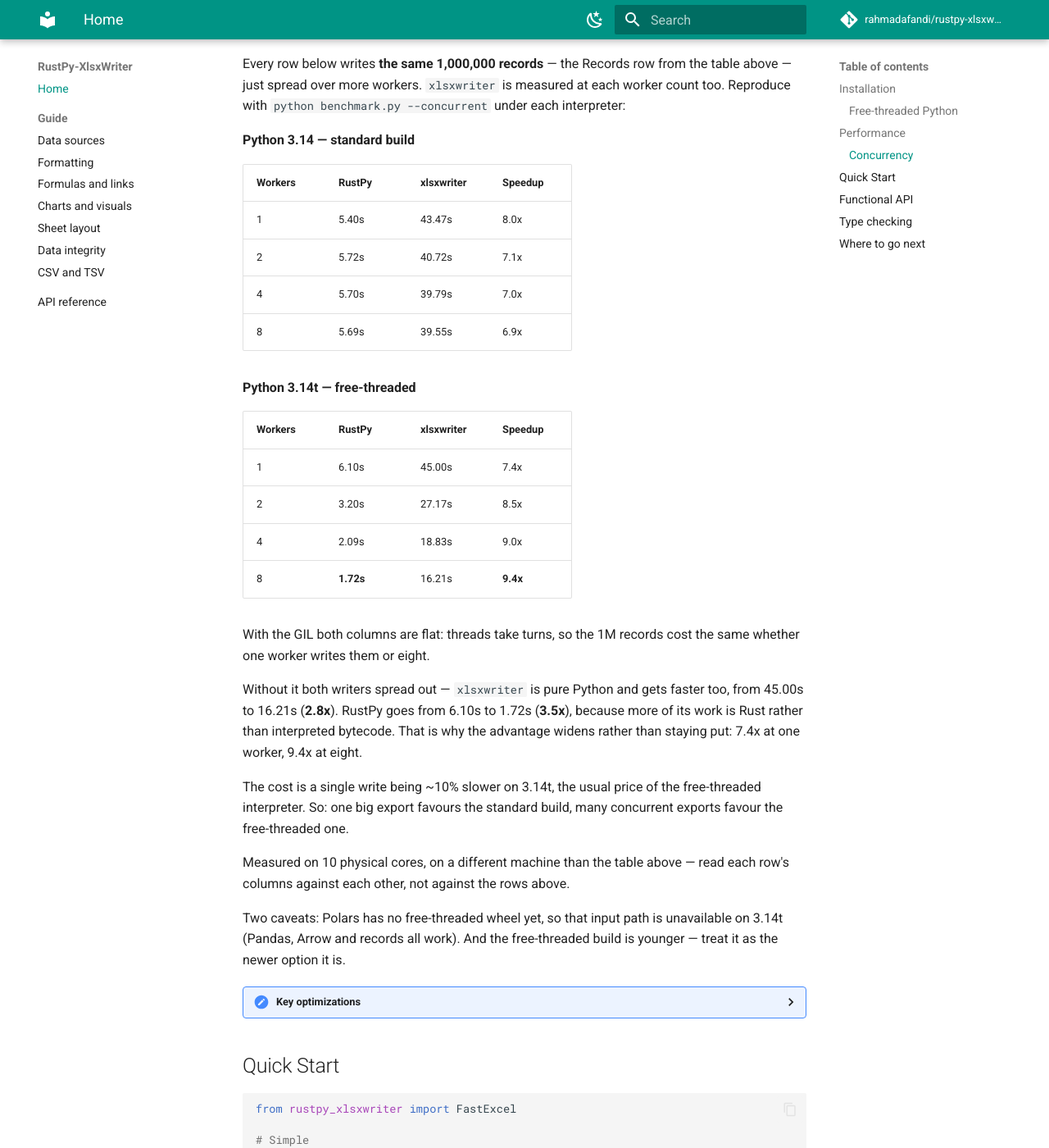
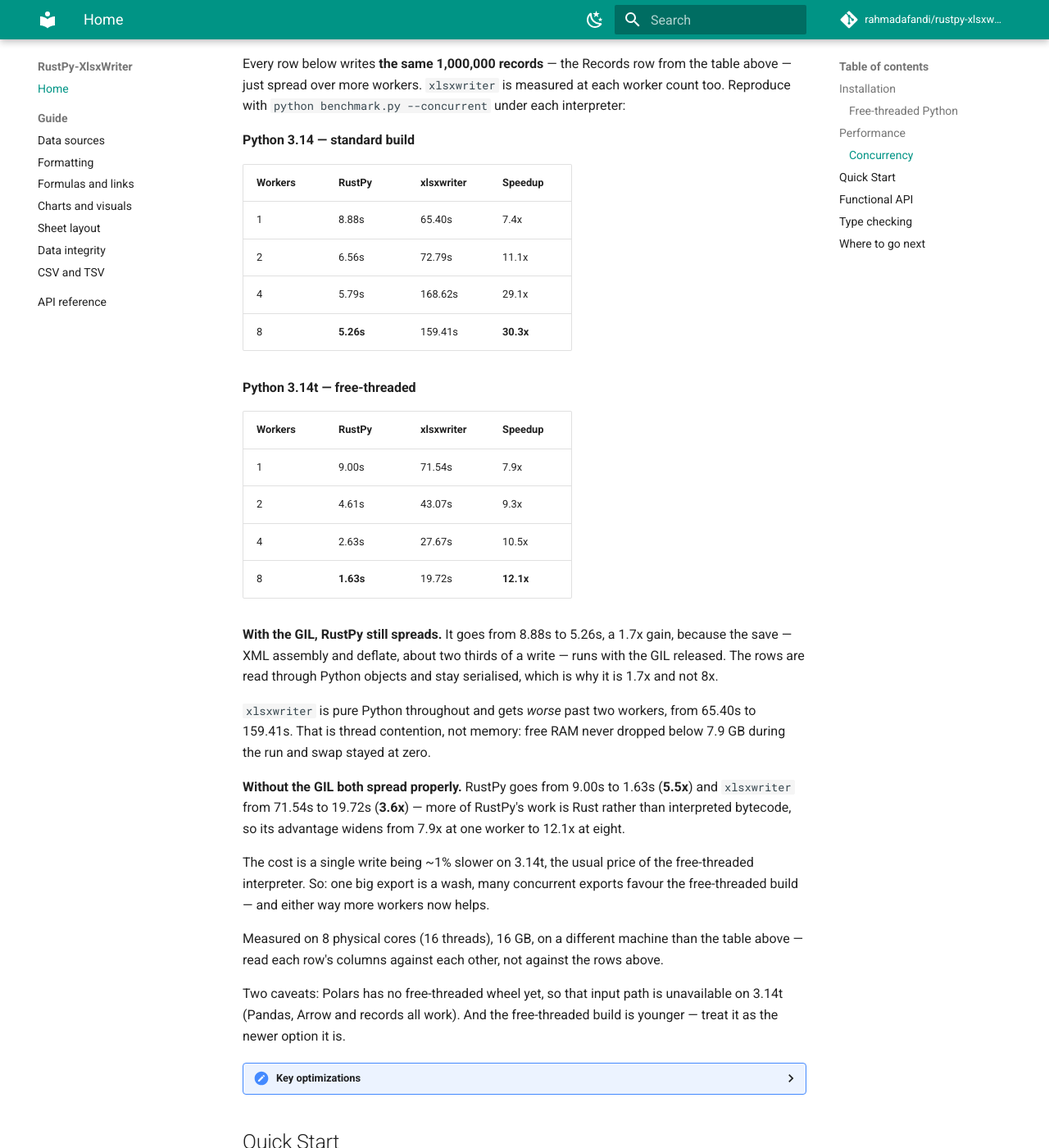
Before and after one commit to rahmadafandi/rustpy-xlsxwriter, an MkDocs documentation site: the page built from docs/index.md, in a window 1280 px wide and 1400 px high, scrolled down 1905 px. Shown: the whole window at 82% size. Built offline with MkDocs 1.6.1 and Material for MkDocs 9.7.7, drawn with Linux system fonts in a browser that asks for light colours; comment, search, counter and statistics services are not loaded; some of the changed text lies outside the part shown.

Commit message:
docs: remeasure the concurrency tables on one machine
Both tables now come from the same machine and the same build, which the
previous pair did not — and the standard-build one was measured before
the save released the GIL, so it showed RustPy flat.

RustPy goes from 8.88s to 5.26s across eight workers with the GIL, a
1.7x gain where there was none. Without it, 9.00s to 1.63s.

xlsxwriter gets worse past two workers here, 65.40s to 159.41s. I told
the user that was memory pressure; it is not. Watching free memory
through a run showed it never below 7.9 GB with swap at zero, and the
numbers reproduce across runs to within 5%. It is thread contention, and
the table says so rather than guessing.

The benchmark.py link is absolute in both copies now. The Performance
section gets copied from the README into docs/index.md, where a relative
link has no target — it broke the strict docs build twice.

```diff
--- a/docs/index.md
+++ b/docs/index.md
@@ -59,7 +59,7 @@
 
 **Every row above is single-threaded, and the GIL keeps it that way.** On
 free-threaded Python both writers spread across threads — but RustPy spreads
-further, so the speedup against `xlsxwriter` grows from **7.4x to 9.4x** at
+further, so the speedup against `xlsxwriter` grows from **7.9x to 12.1x** at
 eight threads. Full numbers in [Concurrency](#concurrency).
 
 † *DataFrame → CSV rows measured on a separate machine — only speedup ratio shown. The Pandas path goes through zero-copy Arrow C Data Interface.*
@@ -75,35 +75,41 @@
 
 | Workers | RustPy | xlsxwriter | Speedup |
 |---|---|---|---|
-| 1 | 5.40s | 43.47s | 8.0x |
-| 2 | 5.72s | 40.72s | 7.1x |
-| 4 | 5.70s | 39.79s | 7.0x |
-| 8 | 5.69s | 39.55s | 6.9x |
+| 1 | 8.88s | 65.40s | 7.4x |
+| 2 | 6.56s | 72.79s | 11.1x |
+| 4 | 5.79s | 168.62s | 29.1x |
+| 8 | **5.26s** | 159.41s | **30.3x** |
 
 **Python 3.14t — free-threaded**
 
 | Workers | RustPy | xlsxwriter | Speedup |
 |---|---|---|---|
-| 1 | 6.10s | 45.00s | 7.4x |
-| 2 | 3.20s | 27.17s | 8.5x |
-| 4 | 2.09s | 18.83s | 9.0x |
-| 8 | **1.72s** | 16.21s | **9.4x** |
+| 1 | 9.00s | 71.54s | 7.9x |
+| 2 | 4.61s | 43.07s | 9.3x |
+| 4 | 2.63s | 27.67s | 10.5x |
+| 8 | **1.63s** | 19.72s | **12.1x** |
 
-With the GIL both columns are flat: threads take turns, so the 1M records cost
-the same whether one worker writes them or eight.
+**With the GIL, RustPy still spreads.** It goes from 8.88s to 5.26s, a 1.7x
+gain, because the save — XML assembly and deflate, about two thirds of a write
+— runs with the GIL released. The rows are read through Python objects and stay
+serialised, which is why it is 1.7x and not 8x.
 
-Without it both writers spread out — `xlsxwriter` is pure Python and gets faster
-too, from 45.00s to 16.21s (**2.8x**). RustPy goes from 6.10s to 1.72s
-(**3.5x**), because more of its work is Rust rather than interpreted bytecode.
-That is why the advantage widens rather than staying put: 7.4x at one worker,
-9.4x at eight.
+`xlsxwriter` is pure Python throughout and gets *worse* past two workers, from
+65.40s to 159.41s. That is thread contention, not memory: free RAM never dropped
+below 7.9 GB during the run and swap stayed at zero.
 
-The cost is a single write being ~10% slower on 3.14t, the usual price of the
-free-threaded interpreter. So: one big export favours the standard build, many
-concurrent exports favour the free-threaded one.
+**Without the GIL both spread properly.** RustPy goes from 9.00s to 1.63s
+(**5.5x**) and `xlsxwriter` from 71.54s to 19.72s (**3.6x**) — more of RustPy's
+work is Rust rather than interpreted bytecode, so its advantage widens from 7.9x
+at one worker to 12.1x at eight.
 
-Measured on 10 physical cores, on a different machine than the table above — read
-each row's columns against each other, not against the rows above.
+The cost is a single write being ~1% slower on 3.14t, the usual price of the
+free-threaded interpreter. So: one big export is a wash, many concurrent exports
+favour the free-threaded build — and either way more workers now helps.
+
+Measured on 8 physical cores (16 threads), 16 GB, on a different machine than
+the table above — read each row's columns against each other, not against the
+rows above.
 
 Two caveats: Polars has no free-threaded wheel yet, so that input path is
 unavailable on 3.14t (Pandas, Arrow and records all work). And the free-threaded
```
Also changed, not shown: README.md (+28 -30 lines).
